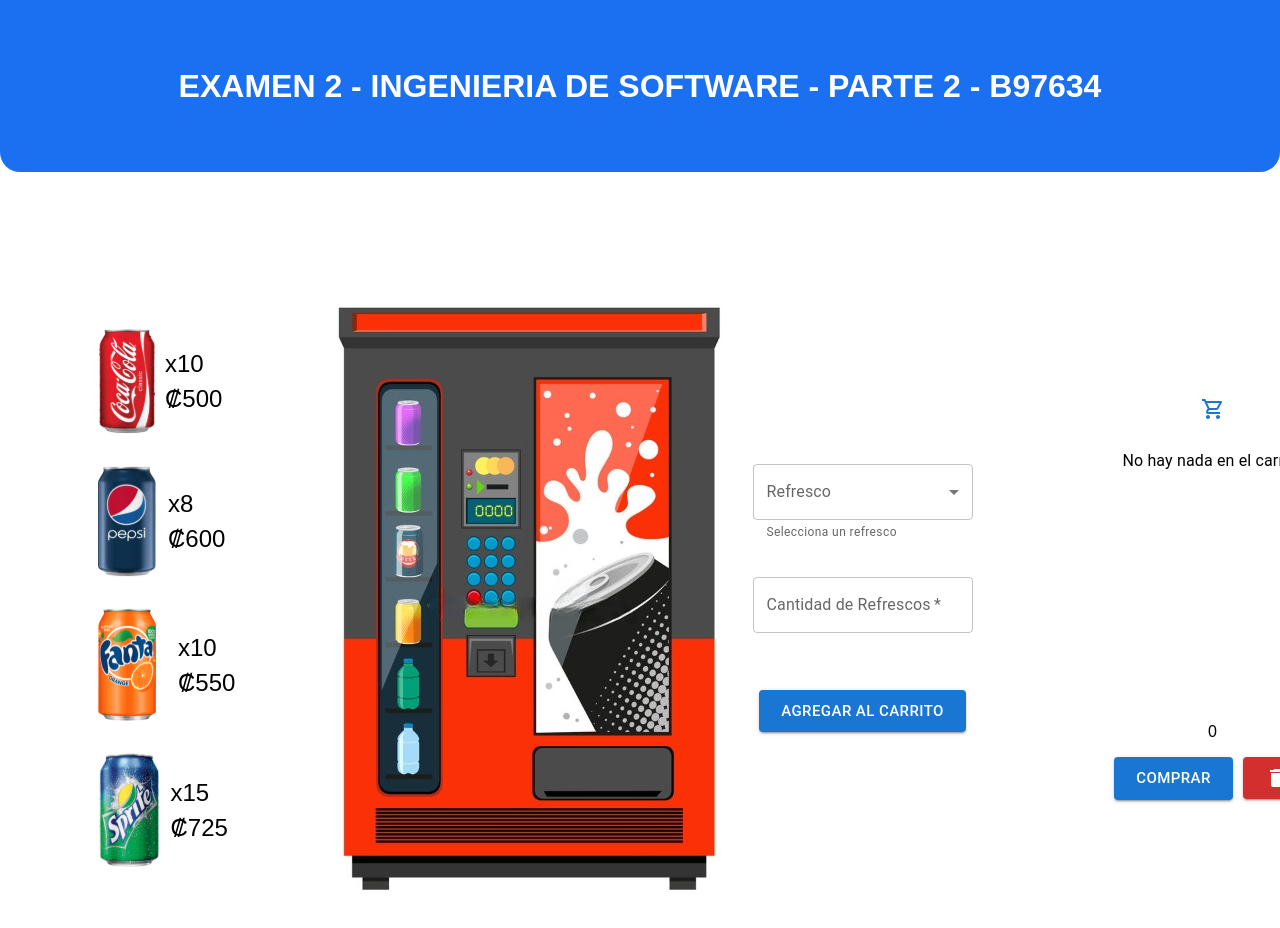
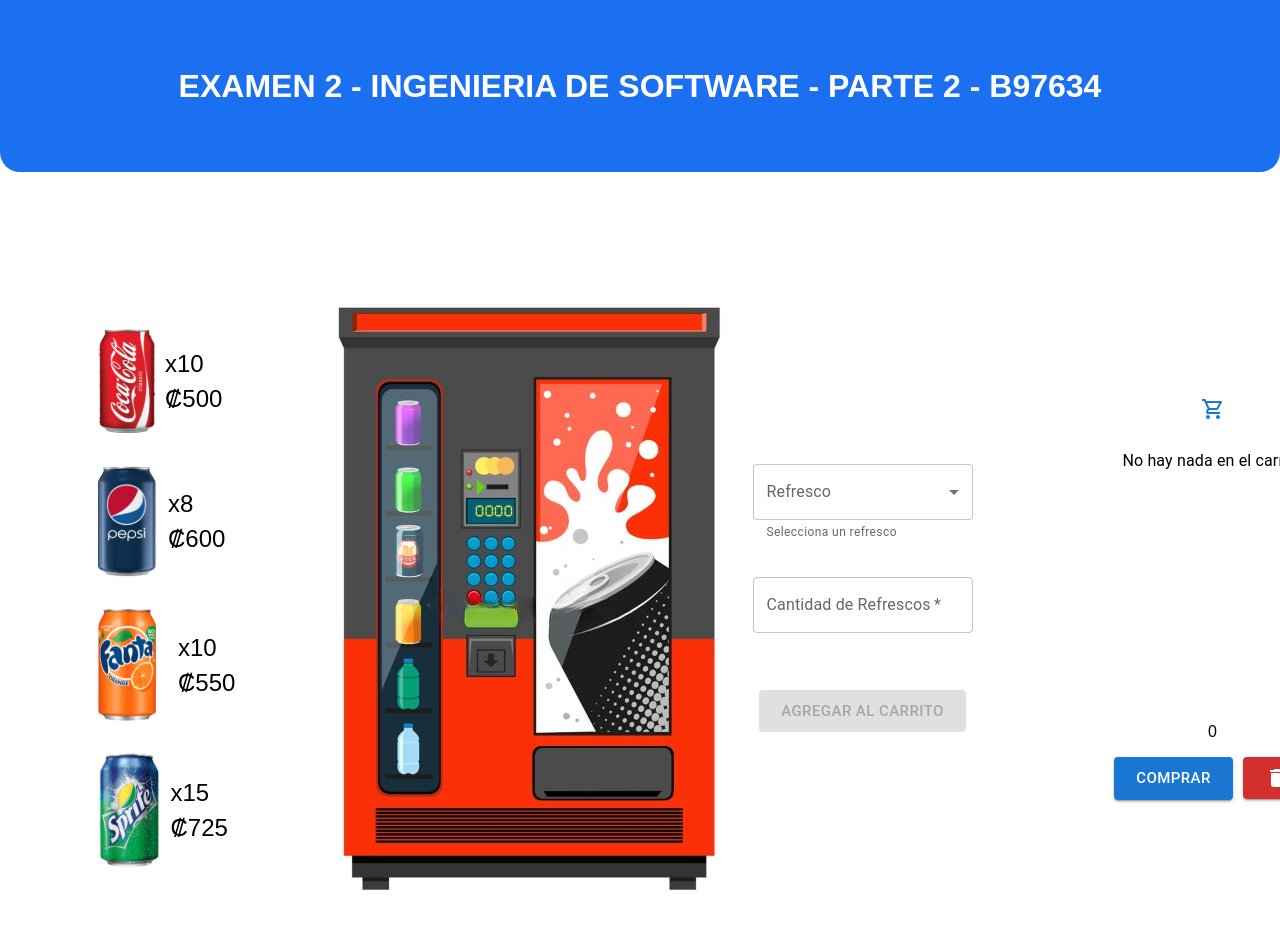
Before and after one commit to julian-solisaguilar/Examen2, a Next.js app: page / in a window 1280 px wide. Shown: the top 928 px of the page. Built offline with nearby package versions, Linux system fonts and the light colour scheme.

Commit message:
Added functionality so that the button is disabled when the amount desired exceeds the available amount

```diff
--- a/components/Input.js
+++ b/components/Input.js
@@ -8,15 +8,20 @@ const InputAmount = styled(TextField)({
 });
 
 export default function Input(props) {
+  const handleAmountChange = (event) => {
+    props.setInput(event.target.value);
+  }
+
   return (
     <>
       <InputAmount
+        value={props.input}
         variant="outlined"
         size="medium"
         label={`Cantidad de Refrescos`}
         type="number"
         required={true}
-        onChange={(e) => props.setAmount(parseInt(e.target.value))}
+        onChange={handleAmountChange}
         onInput={(e) => {
           e.target.value = Math.max(0, parseInt(e.target.value))
             .toString()
--- a/components/SubmitButton.js
+++ b/components/SubmitButton.js
@@ -14,6 +14,7 @@ export default function SubmitButton(props) {
         color={props.color}
         type="submit"
         onClick={props.onClick}
+        disabled={props.disabled}
       >
         {" "}
         {props.text}{" "}
--- a/components/SubmitForm.js
+++ b/components/SubmitForm.js
@@ -1,21 +1,42 @@
 import SubmitButton from "./SubmitButton";
 import Select from "./Select";
 import Input from "./Input";
+import { useState, useEffect } from "react";
 
 export default function SubmitForm(props) {
-
   const items = [
     { value: "CocaCola", label: "CocaCola" },
     { value: "Pepsi", label: "Pepsi" },
     { value: "Fanta", label: "Fanta" },
     { value: "Sprite", label: "Sprite" },
   ];
+  const [input, setInput] = useState("");
+
+  const handleSubmit = () => {
+    if (input !== "") {
+      props.addToCart();
+      setInput("");
+    }
+  };
+
+  useEffect(() => {
+    if (input !== "") {
+      props.setAmount(parseInt(input));
+    } else {
+      props.setAmount(0);
+    }
+  }, [input]);
 
   return (
     <>
-      <Select setSoda={props.setSoda} items={items} value={props.value}/>
-      <Input setAmount={props.setAmount} />
-      <SubmitButton onClick={props.addToCart} text={"Agregar al Carrito"} color="primary" />
+      <Select setSoda={props.setSoda} items={items} value={props.value} />
+      <Input input={input} setInput={setInput} />
+      <SubmitButton
+        onClick={handleSubmit}
+        text={"Agregar al Carrito"}
+        color="primary"
+        disabled={props.disabled ? false : true}
+      />
     </>
   );
 }
```
